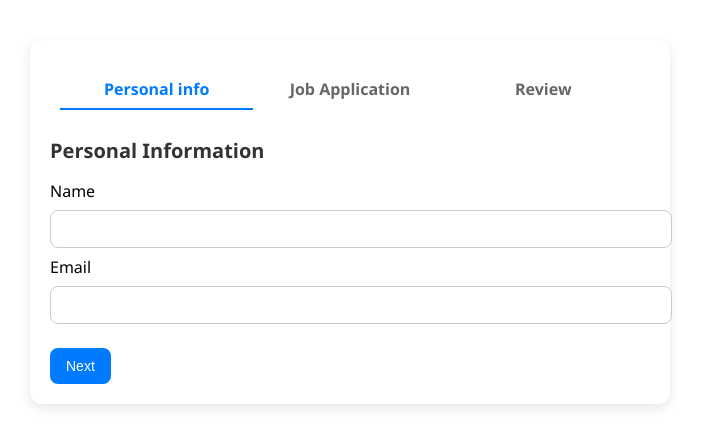
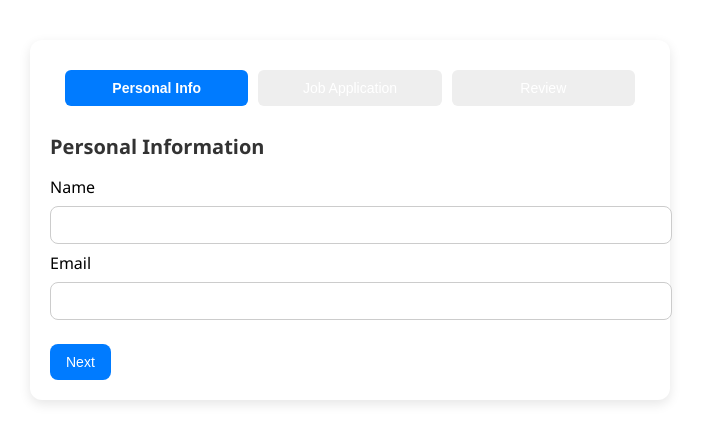
Before and after one commit to shivuram/financial-tracker, a React (Vite) app: page /multi-step-form in a window 1280 px wide. Shown: the top 446 px of the page, without its empty margins (290-993 px from the left). Built offline with nearby package versions, Linux system fonts and the light colour scheme.

Commit message:
Moved tabs headings in to an array list and render via map

```diff
--- a/src/pages/Multi-Step-Form/Mult-Step-Form.tsx
+++ b/src/pages/Multi-Step-Form/Mult-Step-Form.tsx
@@ -18,8 +18,10 @@ const initialData = {
 };
 
 const MultiStepForm = () => {
-  const [step, setStep] = useState(1);
+  const [step, setStep] = useState(0);
   const [formData, setFormData] = useState<FormData>(initialData);
+
+  const tabs = ["Personal Info", "Job Application", "Review"];
 
   const changeHandler = (e: React.ChangeEvent<HTMLInputElement>) => {
     setFormData({ ...formData, [e.target.name]: e.target.value });
@@ -32,26 +34,19 @@ const MultiStepForm = () => {
   return (
     <div className="form-container">
       <div className="tabs">
-        <div
-          onClick={() => setStep(1)}
-          className={`tab ${step === 1 ? "active" : ""}`}
-        >
-          Personal info
-        </div>
-        <div
-          onClick={() => setStep(2)}
-          className={`tab ${step === 2 ? "active" : ""}`}
-        >
-          Job Application
-        </div>
-        <div
-          onClick={() => setStep(3)}
-          className={`tab ${step === 3 ? "active" : ""}`}
-        >
-          Review
-        </div>
+        {tabs.map((tab, index) => {
+          return (
+            <button
+              key={index}
+              className={`tab ${index === step ? "active" : ""}`}
+              disabled={index !== step}
+            >
+              {tab}
+            </button>
+          );
+        })}
       </div>
-      {step === 1 && (
+      {step === 0 && (
         <div>
           <h2>Personal Information</h2>
           <label>Name</label>
@@ -71,12 +66,12 @@ const MultiStepForm = () => {
             className="text"
           />
           <div className="btn-group">
-            <button onClick={() => setStep(2)}>Next</button>
+            <button onClick={() => setStep(1)}>Next</button>
           </div>
         </div>
       )}
 
-      {step === 2 && (
+      {step === 1 && (
         <div>
           <h2>Job Details</h2>
           <label>Job Title</label>
@@ -104,13 +99,13 @@ const MultiStepForm = () => {
             className="text"
           />
           <div className="btn-group">
-            <button onClick={() => setStep(1)}>Back</button>
-            <button onClick={() => setStep(3)}>Next</button>
+            <button onClick={() => setStep(0)}>Back</button>
+            <button onClick={() => setStep(2)}>Next</button>
           </div>
         </div>
       )}
 
-      {step === 3 && (
+      {step === 2 && (
         <div>
           <h2>Review Information</h2>
           <p>Name: Shiva</p>
@@ -119,7 +114,7 @@ const MultiStepForm = () => {
           <p>Salary: Rs. 14 LPA</p>
           <p>Location: Chennai</p>
           <div className="btn-group">
-            <button onClick={() => setStep(2)}>Back</button>
+            <button onClick={() => setStep(1)}>Back</button>
             <button onClick={submitHandler}>Submit</button>
           </div>
         </div>
--- a/src/styles/form.css
+++ b/src/styles/form.css
@@ -15,18 +15,19 @@
 }
 
 .form-container .tab.active {
-  color: #007bff;
-  border-bottom: 2px solid #007bff;
+  background: #007bff;
+  color: white;
+  font-weight: bold;
 }
 
 .form-container .tab {
   flex: 1;
-  padding: 8px;
-  text-align: center;
+  padding: 10px;
+  border: none;
+  background: #eee;
   cursor: pointer;
-  font-weight: bold;
-  color: #666;
-  border-bottom: 2px solid transparent;
+  border-radius: 6px;
+  margin: 0 5px;
   transition: 0.3s;
 }
 
```
